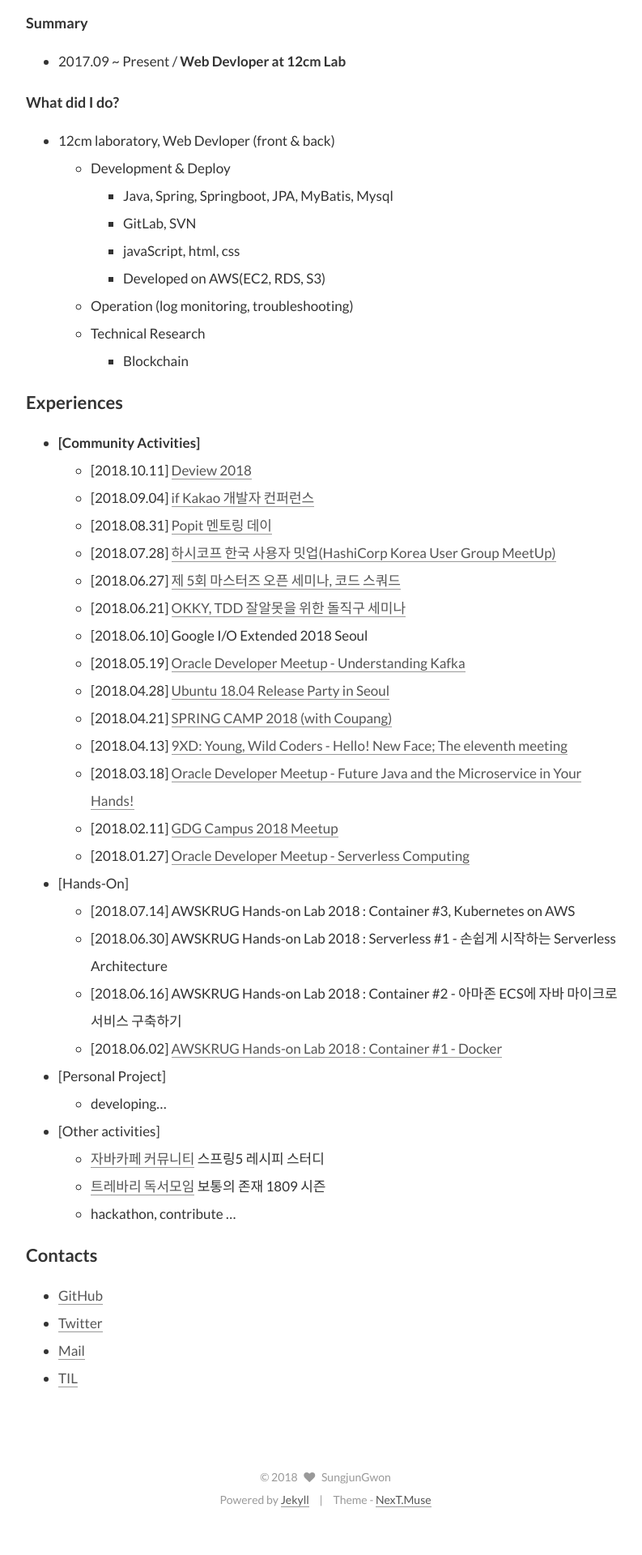
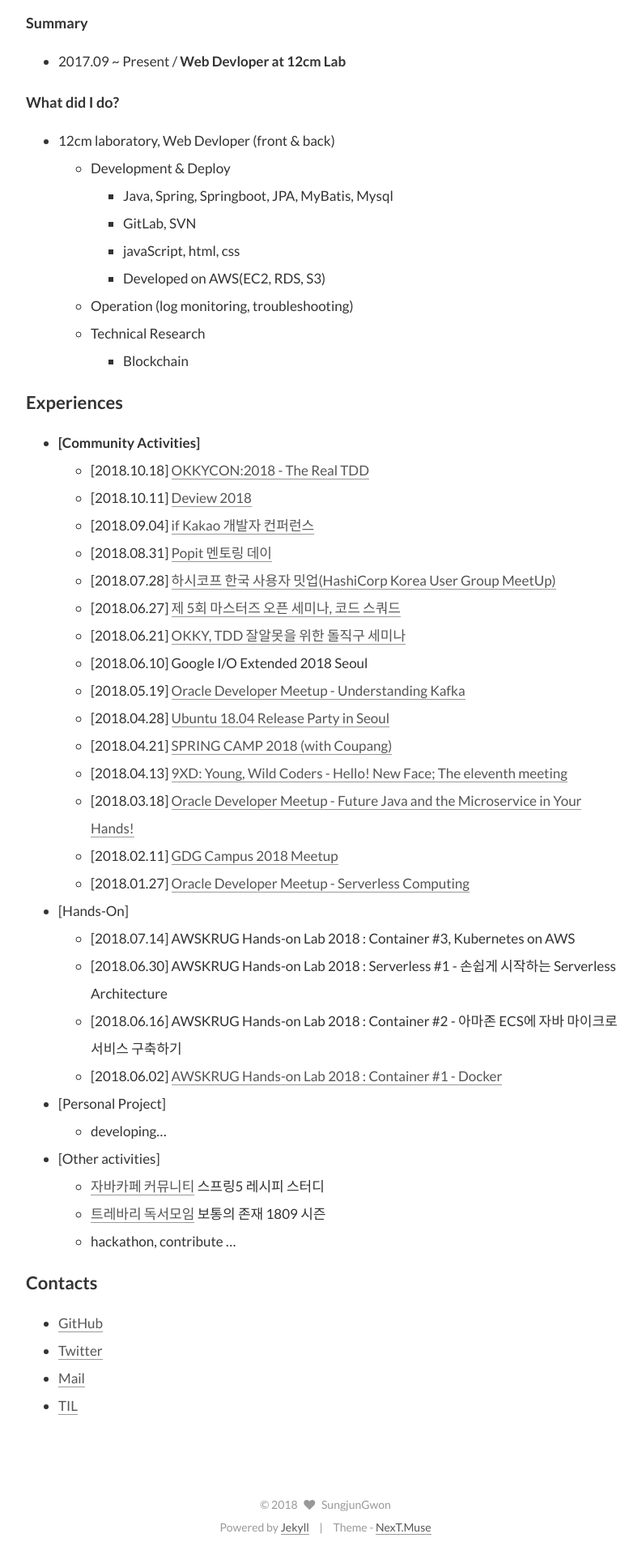
Before and after one commit to gwonsungjun/gwonsungjun.github.io, a Jekyll site: the page built from about/index.md, in a window 1280 px wide. Shown: the part 2692-4612 px from the top of the page at 81% size, without its empty margins (238-1031 px from the left). Built offline with Jekyll 4.4.1, drawn with Linux system fonts in a browser that asks for light colours; comment, search, counter and statistics services are not loaded; before the commit the page ends 4578 px from its top, so only the background shows below that.

Commit message:
Update about

```diff
--- a/about/index.md
+++ b/about/index.md
@@ -70,6 +70,7 @@
 
 # Experiences
 - **[Community Activities]**
+  - [2018.10.18] [OKKYCON:2018 - The Real TDD](http://www.okkycon.com/)
   - [2018.10.11] [Deview 2018](https://deview.kr/2018/pick/6731)
   - [2018.09.04] [if Kakao 개발자 컨퍼런스](https://if.kakao.com/)
   - [2018.08.31] [Popit 멘토링 데이](https://festa.io/events/70)
```
